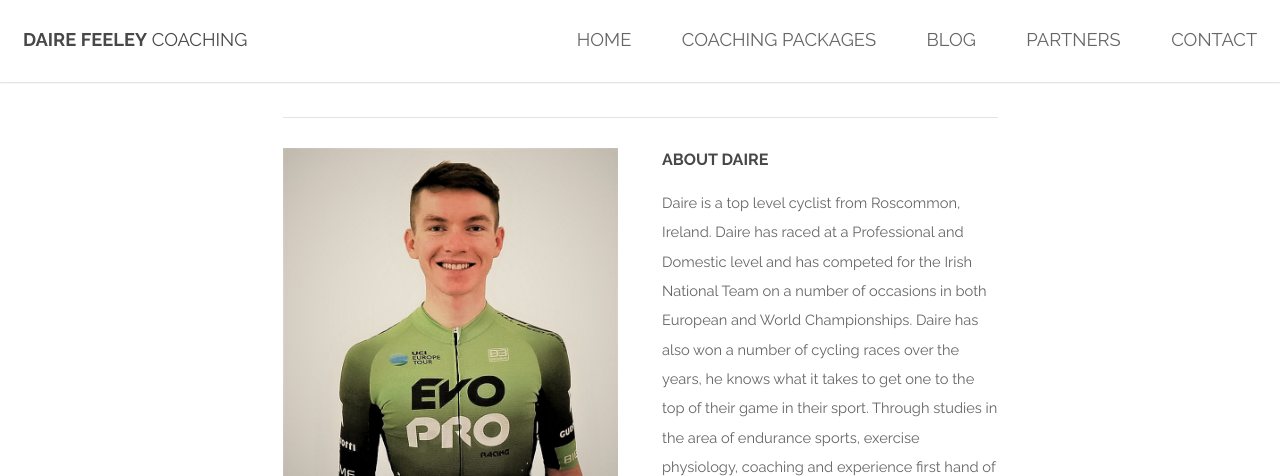
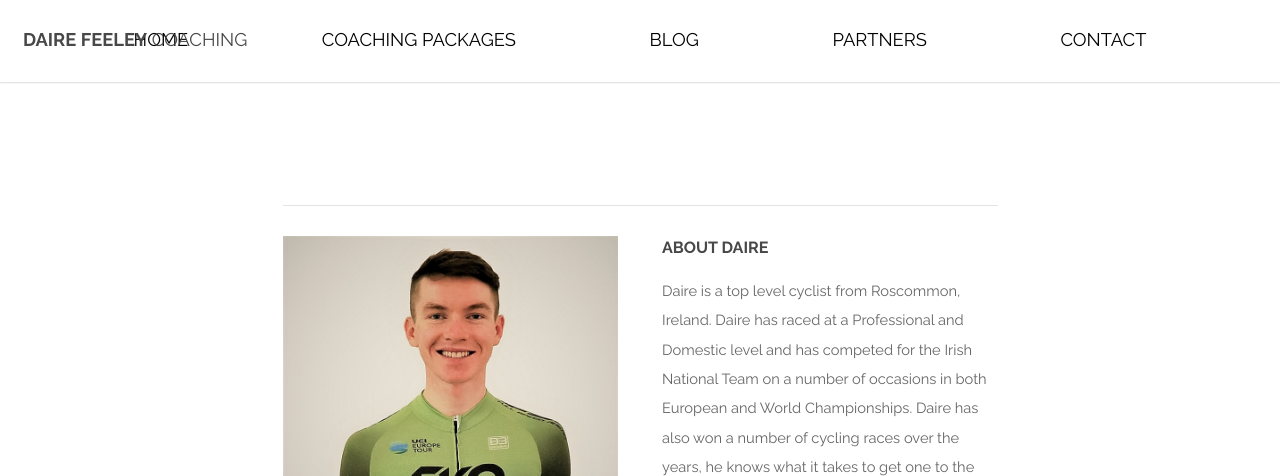
Before and after one commit to eoinlynchcodes/DaireFeeleyCoaching, a plain HTML site: page about.html in a window 1280 px wide. Shown: the top 476 px of the page. Drawn offline with Linux system fonts and the light colour scheme.

Commit message:
Nav issue sorted on About page.

```diff
--- a/about.html
+++ b/about.html
@@ -13,24 +13,22 @@
     <link rel="stylesheet" href="assets/css/main.css" />
 </head>
 
-<body class="landing">
+<body class="">
 
     <!-- Header -->
     <header id="header">
-        <h1><strong><a href="index.html">Daire Feeley</strong> Coaching</a></h1>
-        <nav id="nav">
-            <ul>
-                <li><a href="index.html">Home</a></li>
-                <li><a href="coachingpackages.html">Coaching Packages</a></li>
-                <li><a href="blog.html">Blog</a></li>
-                <li><a href="partners.html">Partners</a></li>
-                <li><a href="contact.html">Contact</a></li>
-            </ul>
+        <h1 id="daireFeeleyMainHeading"><strong><a href="index.html">Daire Feeley</strong> Coaching</a></h1>
+        <nav>
+                <a href="index.html">Home</a>
+                <a href="coachingpackages.html">Coaching Packages</a>
+                <a href="blog.html">Blog</a>
+                <a href="partners.html">Partners</a>
+                <a href="contact.html">Contact</a>
         </nav>
     </header>
 
-        <a href="#menu" class="navPanelToggle"><span class="fa fa-bars"></span>
-        </a>
+        <!-- <a href="#menu" class="navPanelToggle"><span class="fa fa-bars"></span>
+        </a> -->
 
 
 
@@ -112,7 +110,7 @@
     <!-- Scripts -->
     <script src="assets/js/jquery.min.js"></script>
     <script src="assets/js/skel.min.js"></script>
-    <script src="assets/js/util.js"></script>
+    <!-- <script src="assets/js/util.js"></script> -->
     <script src="assets/js/main.js"></script>
 
 </body>
--- a/assets/css/main.css
+++ b/assets/css/main.css
@@ -2824,12 +2824,12 @@
 		}
 
 		#header nav {
-			height: inherit;
+			/* height: inherit;
 			line-height: inherit;
 			position: absolute;
 			right: 1.25em;
 			top: 0;
-			vertical-align: middle;
+			vertical-align: middle; */
 		}
 
 			#header nav ul {
@@ -2876,7 +2876,7 @@
 					}
 
 		#header .container {
-			position: relative;
+			/* position: relative; */
 		}
 
 			#header .container h1 {
@@ -2925,11 +2925,15 @@
 			}
 
 		@media screen and (max-width: 980px) {
-
-			#header {
+			#daireFeeleyMainHeading{
 				display: none;
-			}
-
+				background-color: green;
+			}
+
+			#header{
+				/* display: none; */
+				background-color: red;
+			}
 		}
 
 /* Menu */
@@ -2955,11 +2959,9 @@
 		}
 
 		@media screen and (max-width: 980px) {
-
 			.navPanelToggle {
 				display: block;
 			}
-
 		}
 
 		.navPanelToggle *:before {
@@ -3075,12 +3077,10 @@
 			}
 
 			@media screen and (max-width: 736px) {
-
 				#navPanel .close {
 					height: 4em;
 					line-height: 4em;
 				}
-
 			}
 
 		#navPanel.visible {
@@ -3101,7 +3101,7 @@
 	#banner {
 		padding: 16em 0 13em 0;
 		background-attachment: fixed;
-		background-image: url("images/overlay.png"), url("../../images/Daire\ web\ 3.jpg");
+		background-image: url("images/.png"), url("../../images/Daire\ web\ 3.jpg");
 		background-position: center top;
 		background-size: cover;
 		line-height: 1.75;
@@ -3309,3 +3309,17 @@
 	justify-content: center;
 	padding-bottom: 2rem;
 }
+
+
+nav{
+	display: flex;
+	flex-direction: row;
+	justify-content: space-evenly;
+}
+
+nav a{
+	text-decoration: none;
+	color: black;
+	display: flex;
+	justify-content: space-between;
+}
```
Also changed, not shown: contact.html (+1 -1 lines).
